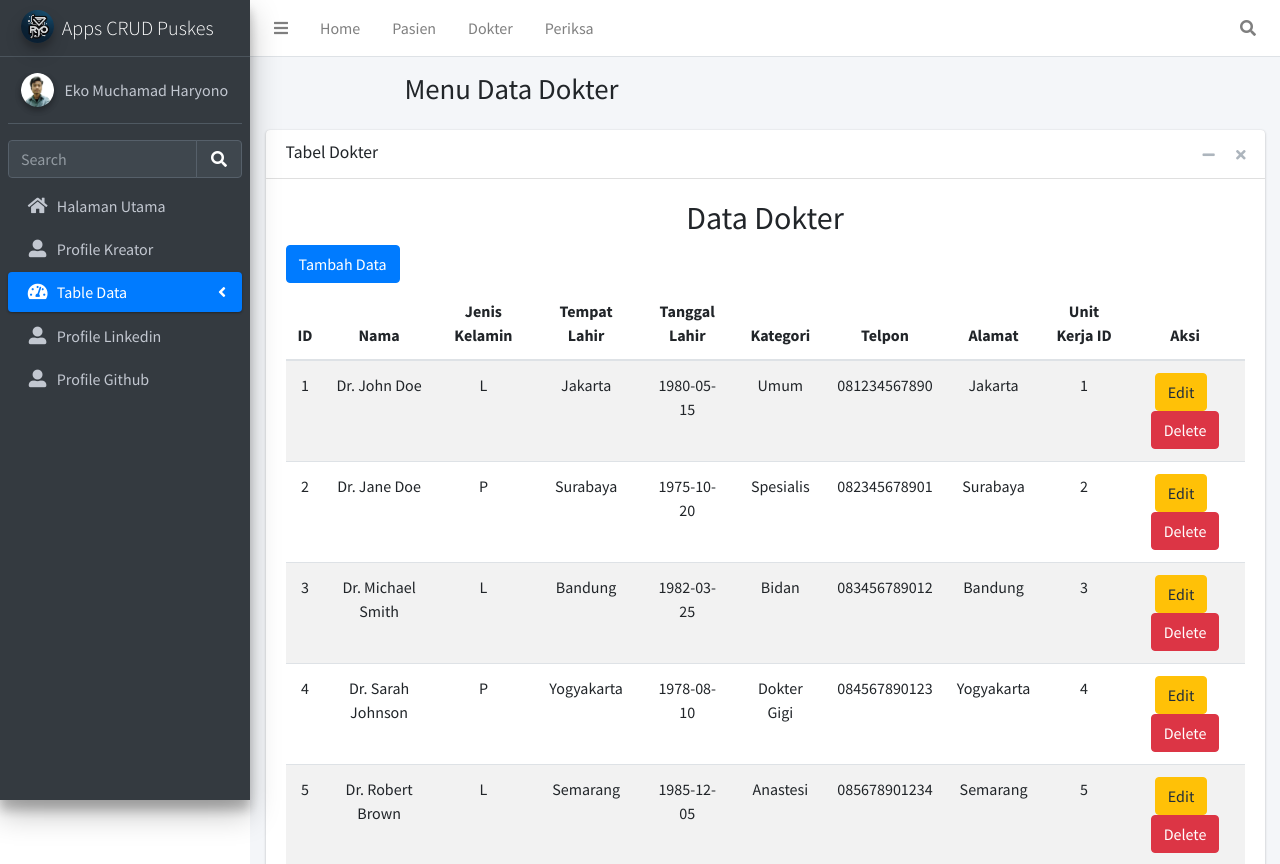
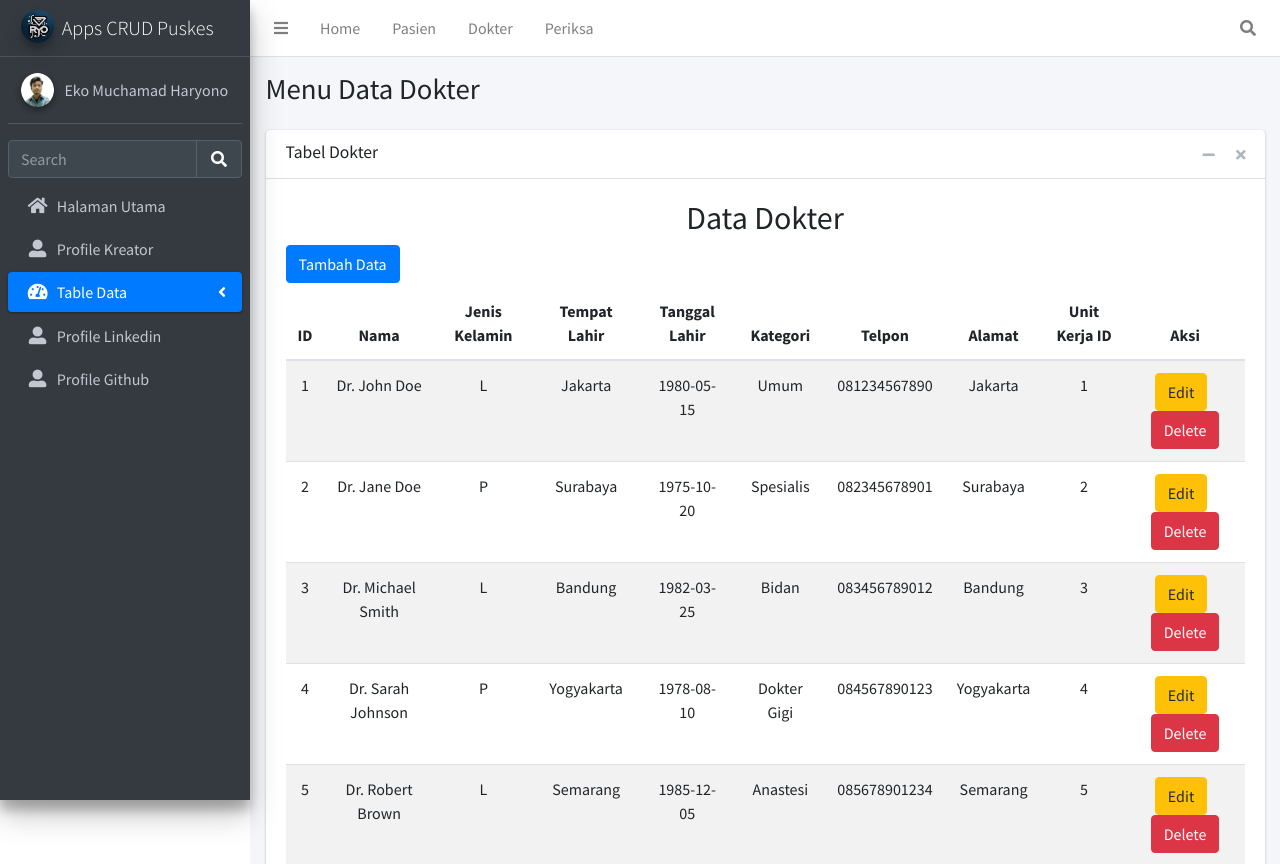
Before and after one commit to ekomh170/Project-1-PemWeb-2, a PHP site: page /dokter in a window 1280 px wide. Shown: the top 864 px of the page. Run offline with PHP 8.4, Linux system fonts and the light colour scheme; data comes from the database, SQL or seed files in the repository; some libraries are stand-ins or nearby versions.

Commit message:
1.11. Melakukan Perbaikan Ringan Memperbaiki Bug Link & Masalah Pada Judul Dokter

```diff
--- a/dokter/header.php
+++ b/dokter/header.php
@@ -39,10 +39,10 @@
                     <a href="../index.php" class="nav-link">Home</a>
                 </li>
                 <li class="nav-item d-none d-sm-inline-block">
-                    <a href="index.php" class="nav-link">Pasien</a>
+                    <a href="../pasien" class="nav-link">Pasien</a>
                 </li>
                 <li class="nav-item d-none d-sm-inline-block">
-                    <a href="../dokter" class="nav-link">Dokter</a>
+                    <a href="index.php" class="nav-link">Dokter</a>
                 </li>
                 <li class="nav-item d-none d-sm-inline-block">
                     <a href="../periksa" class="nav-link">Periksa</a>
--- a/dokter/index.php
+++ b/dokter/index.php
@@ -7,10 +7,10 @@ require_once 'sidebar.php';
 <div class="content-wrapper">
     <!-- Content Header (Page header) -->
     <section class="content-header">
-        <div class="container-fluid">
+    <div class="container-fluid">
             <div class="row mb-2">
                 <div class="col-sm-6">
-                    <h1 class="text-center">Menu Data Dokter</h1>
+                    <h1>Menu Data Dokter</h1>
                 </div>
             </div>
         </div><!-- /.container-fluid -->
--- a/periksa/header.php
+++ b/periksa/header.php
@@ -39,13 +39,13 @@
                     <a href="../index.php" class="nav-link">Home</a>
                 </li>
                 <li class="nav-item d-none d-sm-inline-block">
-                    <a href="../../index.php" class="nav-link">Pasien</a>
+                    <a href="../pasien" class="nav-link">Pasien</a>
                 </li>
                 <li class="nav-item d-none d-sm-inline-block">
                     <a href="../dokter" class="nav-link">Dokter</a>
                 </li>
                 <li class="nav-item d-none d-sm-inline-block">
-                    <a href="../periksa" class="nav-link">Periksa</a>
+                    <a href="index.php" class="nav-link">Periksa</a>
                 </li>
             </ul>
 
```
